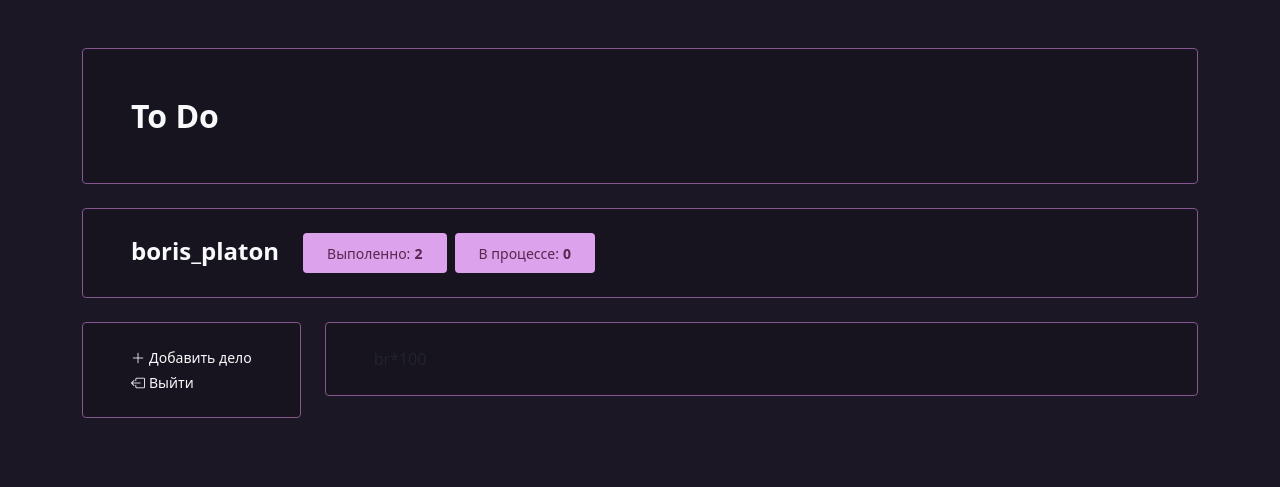
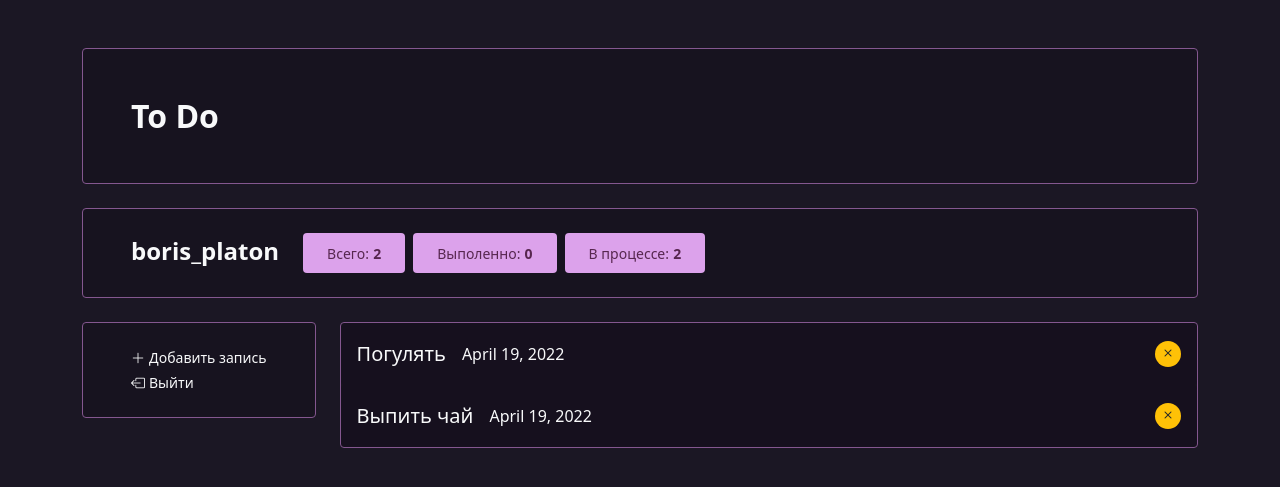
Before and after one commit to BorisPlaton/todo_django, a Django app: page /affairs/ in a window 1280 px wide. Shown: the top 487 px of the page. Run offline with Django 4.2, Linux system fonts and the light colour scheme; a user stored in the database is signed in; data comes from the database, SQL or seed files in the repository; both versions use the stored data as it was after the commit.

Commit message:
Affairs list at the home page

```diff
--- /dev/null
+++ b/todo_list/affairs/services.py
@@ -0,0 +1,10 @@
+def get_affairs_list(request, values=None):
+    """Возвращает список дел в зависимости от параметра affair_status в URL"""
+
+    affair_status = request.GET.get('affair_status', "")
+    if affair_status == 'completed':
+        return request.user.get_completed_affairs(*values)
+    elif affair_status == 'in_process':
+        return request.user.get_completed_affairs(*values)
+
+    return request.user.get_affairs_list(*values)
--- a/todo_list/affairs/templates/affairs/base.html
+++ b/todo_list/affairs/templates/affairs/base.html
@@ -14,9 +14,82 @@
 
 <div class="p-5">
 	<div class="container">
-		{% block content %}
+		<div class="row g-4">
 
-		{% endblock %}
+    <div class="col-12">
+        <div class="p-5 rounded menu">
+            <h2 class='m-0 fw-bold text-light'>
+                To Do
+            </h2>
+        </div>
+    </div>
+
+    <!-- Информация о пользователе -->
+    <div class="col-12">
+        <div class="p-4 px-5 rounded menu">
+            <div class="row g-4">
+
+                <div class="col-auto">
+                    <span class='m-0 fs-4 text-light fw-bold'>{{ request.user.username }}</span>
+                </div>
+
+                <div class="col-auto">
+                    <div class="row g-2">
+
+                        <div class='col-auto'>
+                        	<a href="{% url 'affairs:home' %}">
+	                            <div class="py-2 px-4 rounded completed">
+	                                <small>Всего:</small>
+	                                <small class="fw-bold">{{ request.user.affair_set.count }}</small>
+	                            </div>
+                            </a>
+                        </div>
+
+                        <div class='col-auto'>
+                        	<a href="{% url 'affairs:home' %}?affair_status=completed">
+	                            <div class="py-2 px-4 rounded completed">
+	                                <small>Выполенно:</small>
+	                                <small class="fw-bold">{{ request.user.completed_affairs_amount }}</small>
+	                            </div>
+	                        </a>
+                        </div>
+
+                        <div class='col-auto'>
+                        	<a href="">
+	                            <div class="py-2 px-4 rounded completed">
+	                                <small>В процессе:</small>
+	                                <small class="fw-bold">{{ request.user.in_process_affairs_amount }}</small>
+	                            </div>
+	                        </a>
+                        </div>
+
+                    </div>
+                </div>
+
+            </div>
+        </div>
+    </div>
+
+    <!-- Боковое меню -->
+    <div class="col-auto">
+        <div class="p-4 px-5 rounded menu">
+            <div class="d-flex flex-column">
+                <small class="mb-1"><a href="" class="link-light"><i class="bi bi-plus-lg me-1"></i>Добавить запись</a></small>
+                {% if request.user.is_authenticated %}
+                    <small><a href="{% url 'users:logout' %}" class="link-light"><i class="bi bi-box-arrow-left me-1"></i>Выйти</a></small>
+                {% else %}
+                    <small><a href="{% url 'users:login' %}" class="link-light"><i class="bi bi-box-arrow-in-left me-1"></i>Войти</a></small>
+                {% endif %}
+            </div>
+        </div>
+    </div>
+
+    <div class="col">
+        {% block content %}
+        {% endblock %}
+    </div>
+
+</div>
 	</div>
 </div>
 
--- a/todo_list/affairs/templates/affairs/home.html
+++ b/todo_list/affairs/templates/affairs/home.html
@@ -1,70 +1,45 @@
 {% extends 'affairs/base.html' %}
 
 {% block content %}
+<div class="rounded menu">
 
-<div class="row g-4">
+    {% if affairs_list %}
+        {% for affair in affairs_list %}
+        <a href="" class='p-0'>
+            <div class='task p-3 rounded'>
+                <div class='row text-light g-3'>
 
-    <div class="col-12">
-        <div class="p-5 rounded menu">
-            <h2 class='m-0 fw-bold text-light'>
-                To Do
-            </h2>
-        </div>
+                    <div class="col-auto">
+                        <span class='lead'>{{ affair.title }}</span>
                     </div>
 
-    <!-- Информация о пользователе -->
-    <div class="col-12">
-        <div class="p-4 px-5 rounded menu">
-            <div class="row g-4">
-
-                <div class="col-auto">
-                    <span class='m-0 fs-4 text-light fw-bold'>{{ request.user.username }}</span>
+                    <div class="col-auto d-flex align-items-center">
+                        <span class='lead fs-6'>{{ affair.date_add|date:'F d, Y' }}</span>
                     </div>
 
-                <div class="col-auto">
-                    <div class="row g-2">
-
-                        <div class='col-auto'>
-                            <div class="py-2 px-4 rounded completed">
-                                <small>Выполенно:</small>
-                                <small class="fw-bold">{{ request.user.in_process_affairs_amount }}</small>
+                    <div class="col d-flex justify-content-end align-items-center">
+                        <div class="d-flex justify-content-end align-items-center text-center">
+                            {% if affair.is_completed %}
+                                <div class="circle  bg-success">
+                                    <i class="bi bi-check-lg"></i>
                                 </div>
+                            {% else %}
+                                <div class="circle bg-warning">
+                                    <i class="bi bi-x text-dark"></i>
                                 </div>
-
-                        <div class='col-auto'>
-                            <div class="py-2 px-4 rounded completed">
-                                <small>В процессе:</small>
-                                <small class="fw-bold">{{ request.user.completed_affairs_amount }}</small>
+                            {% endif %}
                         </div>
                     </div>
 
                 </div>
             </div>
+        </a>
+        {% endfor %}
+    {% else %}
+        <div class="">
+            <small class='text-light'>Здесь пока ничего нет!</small>
+        </div>
+    {% endif %}
 
 </div>
-        </div>
-    </div>
-
-    <!-- Боковое меню -->
-    <div class="col-auto">
-        <div class="p-4 px-5 rounded menu">
-            <div class="d-flex flex-column">
-                <small class="mb-1"><a href="" class="link-light"><i class="bi bi-plus-lg me-1"></i>Добавить дело</a></small>
-                {% if request.user.is_authenticated %}
-                    <small><a href="{% url 'users:logout' %}" class="link-light"><i class="bi bi-box-arrow-left me-1"></i>Выйти</a></small>
-                {% else %}
-                    <small><a href="{% url 'users:login' %}" class="link-light"><i class="bi bi-box-arrow-in-left me-1"></i>Войти</a></small>
-                {% endif %}
-            </div>
-        </div>
-    </div>
-
-    <div class="col">
-        <div class="p-4 px-5 rounded menu">
-            br*100
-        </div>
-    </div>
-
-</div>
-
 {% endblock %}
--- a/todo_list/affairs/urls.py
+++ b/todo_list/affairs/urls.py
@@ -1,9 +1,11 @@
 from django.urls import path
 
 from affairs import views
+from affairs.views import add_affair
 
 app_name = 'affairs'
 
 urlpatterns = [
-    path('', views.home, name="home")
+    path('', views.home, name="home"),
+    path(r'^add_affair/$', add_affair, name='add_affair'),
 ]
--- a/todo_list/affairs/views.py
+++ b/todo_list/affairs/views.py
@@ -1,8 +1,21 @@
+from django.contrib.auth.decorators import login_required
 from django.http import HttpResponse
 from django.shortcuts import render
 
+from affairs.models import Affair
+from affairs.services import get_affairs_list
 
-# Create your views here.
+
+@login_required
 def home(request):
     """Личный кабинет пользователя"""
-    return render(request, 'affairs/home.html')
+    context = {
+        "affairs_list": get_affairs_list(request, values=['title', 'date_add', "pk"])
+    }
+    return render(request, 'affairs/home.html', context=context)
+
+
+@login_required
+def add_affair(request):
+    """Страница добавления нового дела"""
+    return render(request, 'affairs/add_affair.html')
--- a/todo_list/static/base/css/base.css
+++ b/todo_list/static/base/css/base.css
@@ -4,6 +4,7 @@ body {
 
 a {
 	text-decoration: none;
+	cursor: pointer;
 }
 
 .menu {
@@ -24,7 +25,33 @@ a {
 	background: #af6bbf;
 }
 
+.task {
+	background: rgba(23, 6, 26, 0.2);
+	transition: 0.1s all ease-out;
+}
+
+.task:hover  {
+	background: rgba(23, 6, 26, 0.5);
+}
+
 .completed {
-	background-color: #dca2eb;
+	background: #dca2eb;
 	color: #57274f;
+	transition: 0.2s all ease-out;
 }
+
+.completed:hover {
+	background: #da91ed;
+}
+
+.circle  {
+	width: 26px;
+	height: 26px;
+	border-radius: 13px;
+}
+
+.process {
+	width: 26px;
+	height: 26px;
+	border-radius: 13px;
+}
--- a/todo_list/todo_list/urls.py
+++ b/todo_list/todo_list/urls.py
@@ -1,22 +1,10 @@
-"""todo_list URL Configuration
-
-The `urlpatterns` list routes URLs to views. For more information please see:
-    https://docs.djangoproject.com/en/4.0/topics/http/urls/
-Examples:
-Function views
-    1. Add an import:  from my_app import views
-    2. Add a URL to urlpatterns:  path('', views.home, name='home')
-Class-based views
-    1. Add an import:  from other_app.views import Home
-    2. Add a URL to urlpatterns:  path('', Home.as_view(), name='home')
-Including another URLconf
-    1. Import the include() function: from django.urls import include, path
-    2. Add a URL to urlpatterns:  path('blog/', include('blog.urls'))
-"""
 from django.contrib import admin
 from django.urls import path, include
 
+from todo_list.views import index
+
 urlpatterns = [
+    path('', index),
     path('admin/', admin.site.urls),
     path('users/', include('users.urls')),
     path('affairs/', include('affairs.urls'))
--- /dev/null
+++ b/todo_list/todo_list/views.py
@@ -0,0 +1,6 @@
+from django.shortcuts import redirect
+from django.urls import reverse
+
+
+def index(request):
+    return redirect(reverse('affairs:home'))
--- a/todo_list/users/models.py
+++ b/todo_list/users/models.py
@@ -1,24 +1,33 @@
 from django.contrib.auth.models import AbstractUser
+from django.db.models import QuerySet
 
 
 class User(AbstractUser):
 
+    def get_affairs_list(self, *args):
+        """Все дела"""
+        if args:
+            return self.affair_set.values(*args)
+        return self.affair_set.all()
+
     @property
     def in_process_affairs_amount(self):
         """Количество невыполненных дел"""
-        return self.in_process_affairs.count()
+        return self.get_in_process_affairs().count()
 
-    @property
-    def in_process_affairs(self):
+    def get_in_process_affairs(self, *args):
         """Невыполненные дела"""
+        if args:
+            return self.affair_set.filter(date_end__isnull=True).values(*args)
         return self.affair_set.filter(date_end__isnull=True)
 
     @property
     def completed_affairs_amount(self):
         """Количество выполненных дел"""
-        return self.completed_affairs.count()
+        return self.get_completed_affairs().count()
 
-    @property
-    def completed_affairs(self):
+    def get_completed_affairs(self, *args):
         """Выполненные дела"""
+        if args:
+            return self.affair_set.exclude(date_end__isnull=True).values(*args)
         return self.affair_set.exclude(date_end__isnull=True)
```
Also changed, not shown: todo_list/affairs/models.py (+9 -1 lines), todo_list/todo_list/settings.py (+2 -13 lines), todo_list/affairs/migrations/0003_alter_affair_date_end.py (added), todo_list/db.sqlite3. Lines whose indentation alone changed are shown as unchanged.
